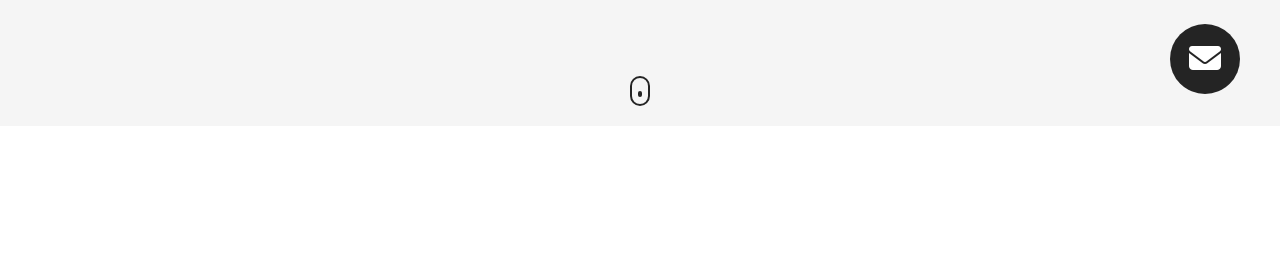
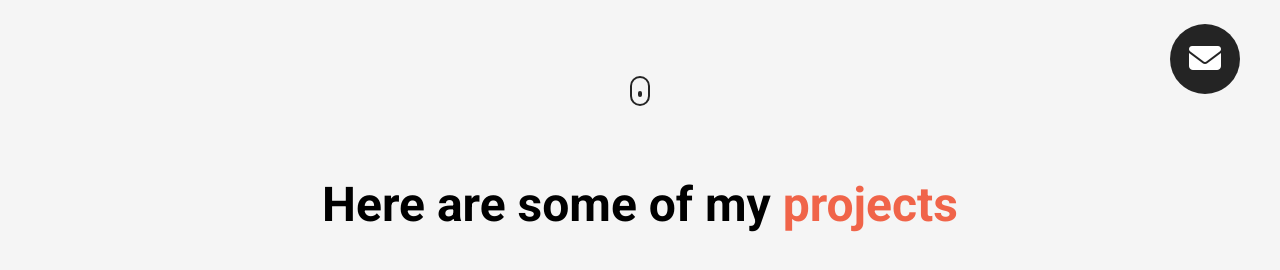
Before and after one commit to StarkoVega/Advance-Portfolio, a plain HTML site: page index.html in a window 1280 px wide. Shown: the part 674-944 px from the top of the page. Before the commit the page ends 800 px from the top, so only its background shows below. Drawn offline with Linux system fonts and the light colour scheme.

Commit message:
Projects started

```diff
--- a/index.html
+++ b/index.html
@@ -90,5 +90,14 @@
         <div class="scroll__icon click"></div>
       </a>
     </section>
+    <section id="projects">
+      <div class="container">
+        <div class="row">
+          <h1 class="section__title">
+            Here are some of my <span class="text--orange">projects</span>
+          </h1>
+        </div>
+      </div>
+    </section>
   </body>
 </html>
--- a/style.css
+++ b/style.css
@@ -59,6 +59,17 @@ section {
 
 .text--orange {
   color: #f06449;
+}
+
+.container {
+  padding: 50px 0;
+}
+
+.row {
+  width: 100%;
+  max-width: 1100px;
+  margin: 0 auto;
+  padding: 0 12px;
 }
 
 .click {
@@ -215,3 +226,15 @@ nav {
 .fa-adjust {
   font-size: 20px;
 }
+
+/*
+
+  PROJECTS
+
+*/
+
+.section__title {
+  text-align: center;
+  font-size: 48px;
+  margin-bottom: 60px;
+}
```
